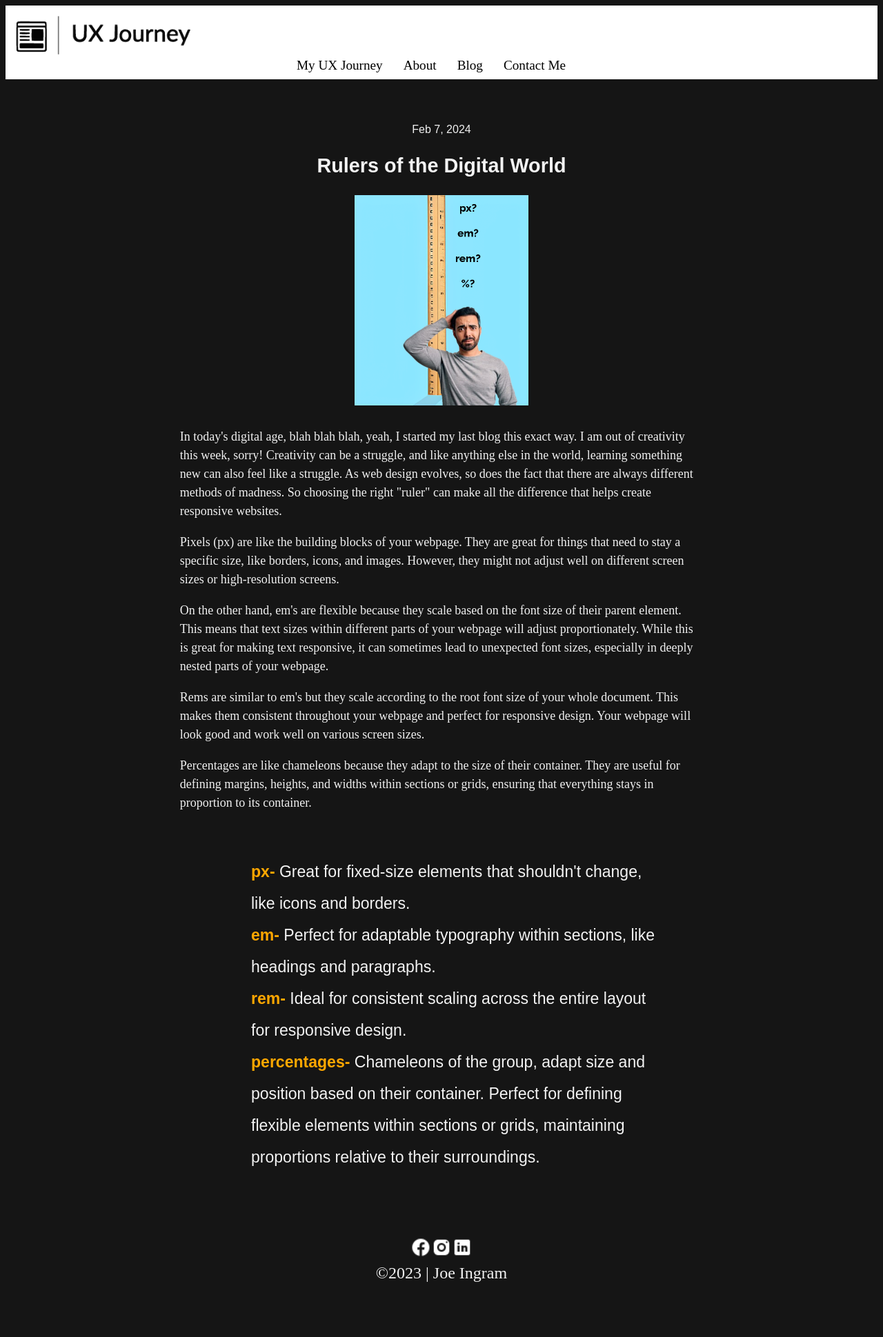
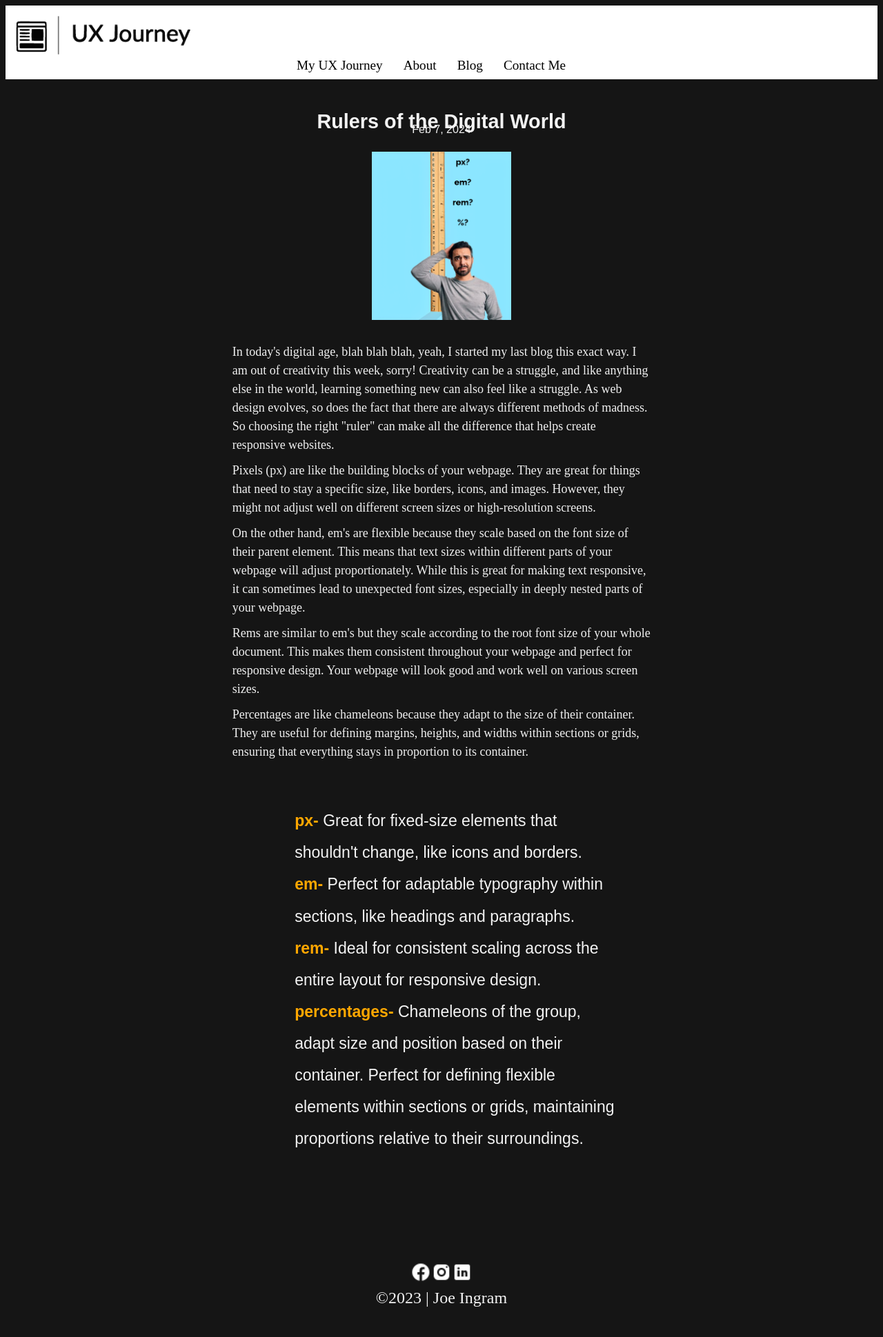
Before and after one commit to myuxjourney/myuxjourney.github.io, a Jekyll site: the page built from _posts/2024-02-13-Rulers-of-the-Digitial-World.html, in a window 1280 px wide. Shown: the whole page at 69% size. Built offline with Jekyll 4.4.1, drawn with Linux system fonts in a browser that asks for light colours; nearby versions of some CDN libraries; before the commit the page ends 1903 px from its top, so only the background shows below that.

Commit message:
blog fix refactor

```diff
--- a/_posts/2024-02-13-Rulers-of-the-Digitial-World.html
+++ b/_posts/2024-02-13-Rulers-of-the-Digitial-World.html
@@ -4,7 +4,7 @@
 date: 2024-02-07 11:00:59 -0500
 categories:
 ---
-
+<div class="blog-content">
   <div style="text-align: center">
     <h2>Rulers of the Digital World</h2>
   </div>
@@ -54,3 +54,4 @@
       </li>
     </ul>
   </div>
+</div>
--- a/_sass/_base.scss
+++ b/_sass/_base.scss
@@ -137,7 +137,6 @@
 .blog-content {
   background-color: rgb(21, 21, 21);
   color: #f3f3f3;
-  font-size: calc(5px + 2vw);
   font-weight: 400;
   margin: -5%;
   padding-bottom: 10%;
--- a/_sass/_layout.scss
+++ b/_sass/_layout.scss
@@ -37,13 +37,11 @@
 /* Element: paragraph */
 p {
   color: #f0f0f0;
-  text-align: left;
-  margin-left: 20%;
-  margin-right: 20%;
   font-family: Raleway;
   font-size: large;
   line-height: 1.5em;
   margin-bottom: 10px;
+  text-align: left;
 }
 
 /* Element: post */
@@ -161,3 +159,16 @@
     height: 65%;
   }
 }
+
+// .margin-left-right{
+//   margin-left: 20%;
+//   margin-right: 20%;
+// }
+
+.blog-content p {
+  margin: 0 20% 10px 20%;
+}
+
+.blog-content img {
+  padding-bottom: 20px;
+}
```
Lines whose indentation alone changed are shown as unchanged.
